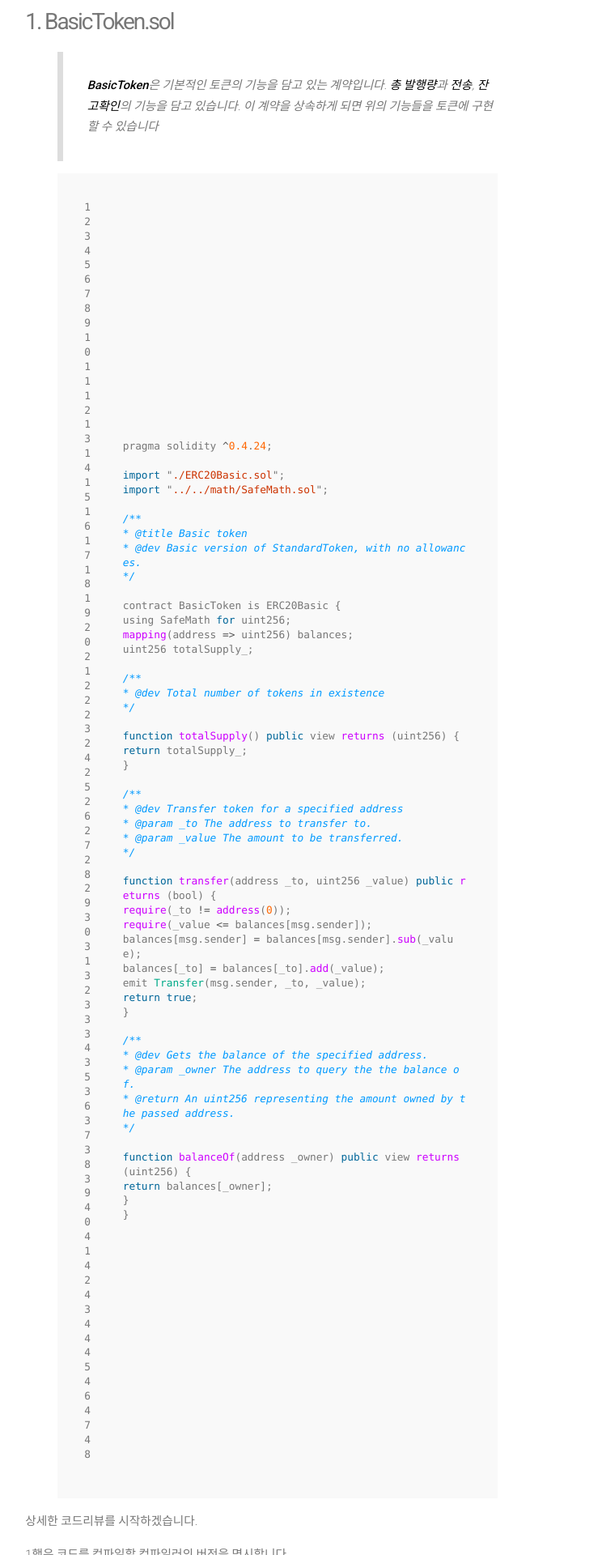
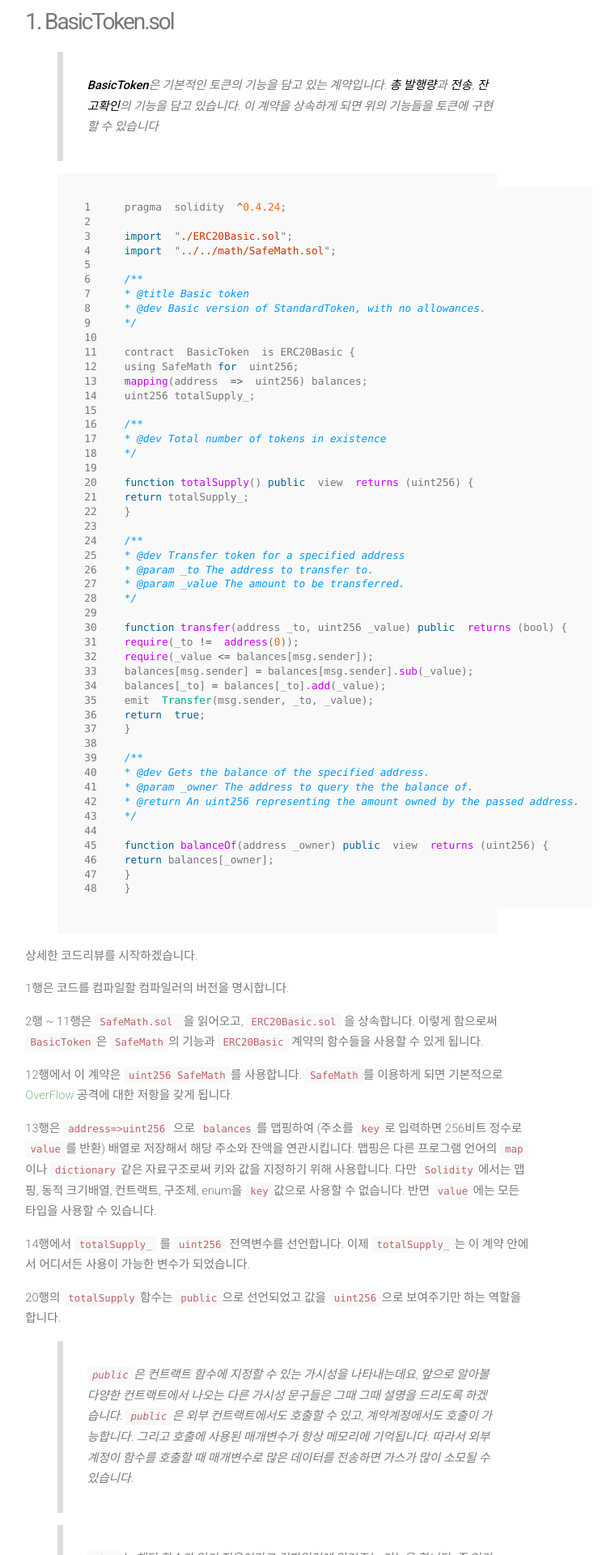
Before and after one commit to wooqii/wooqii.github.io, a Jekyll site: the page built from _posts/blog/2018-06-28-ERC20(1).md, in a window 1280 px wide. Shown: the part 1350-3270 px from the top of the page at 81% size, without its empty margins (297-1041 px from the left). Built offline with Jekyll 4.4.1, drawn with Linux system fonts in a browser that asks for light colours; nearby versions of some CDN libraries; comment, search, counter and statistics services are not loaded.

Commit message:
style.css 변경
pre-line => no-wrap

```diff
--- a/assets/css/style.css
+++ b/assets/css/style.css
@@ -1069,7 +1069,7 @@ pre {
   font-size: .8rem;
   line-height: 1.4;
   white-space: pre;
-  white-space: pre-line;
+  white-space: no-wrap;
   word-break: break-all;
   word-wrap: break-word;
   background-color: #f9f9f9;
```
